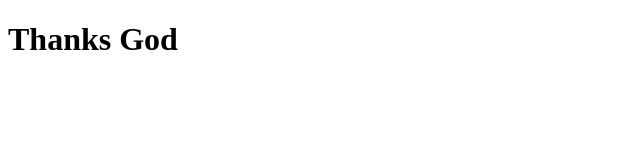
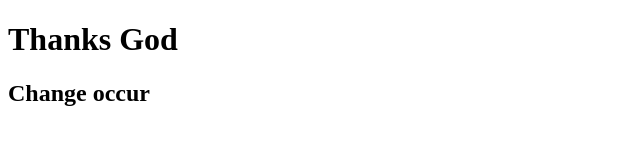
Before and after one commit to debasish39/git_concept, a plain HTML site: page index.html in a window 1280 px wide. Shown: the whole page, without its empty margins (0-640 px from the left). Drawn offline with Linux system fonts and the light colour scheme.

Commit message:
2nd version

```diff
--- a/index.html
+++ b/index.html
@@ -7,5 +7,6 @@
 </head>
 <body>
     <h1>Thanks God</h1>
+    <h2>Change occur</h2>
 </body>
 </html>
```
